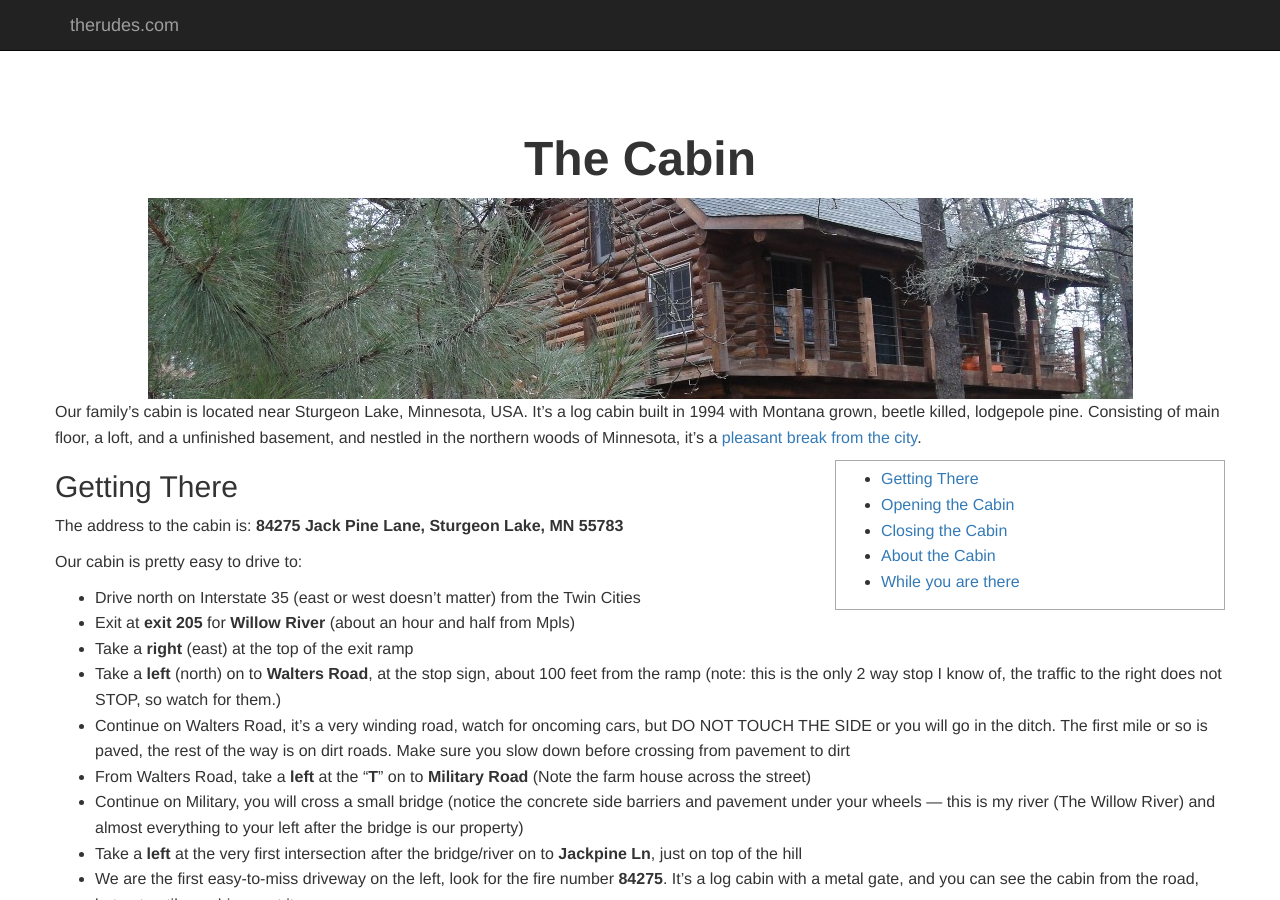
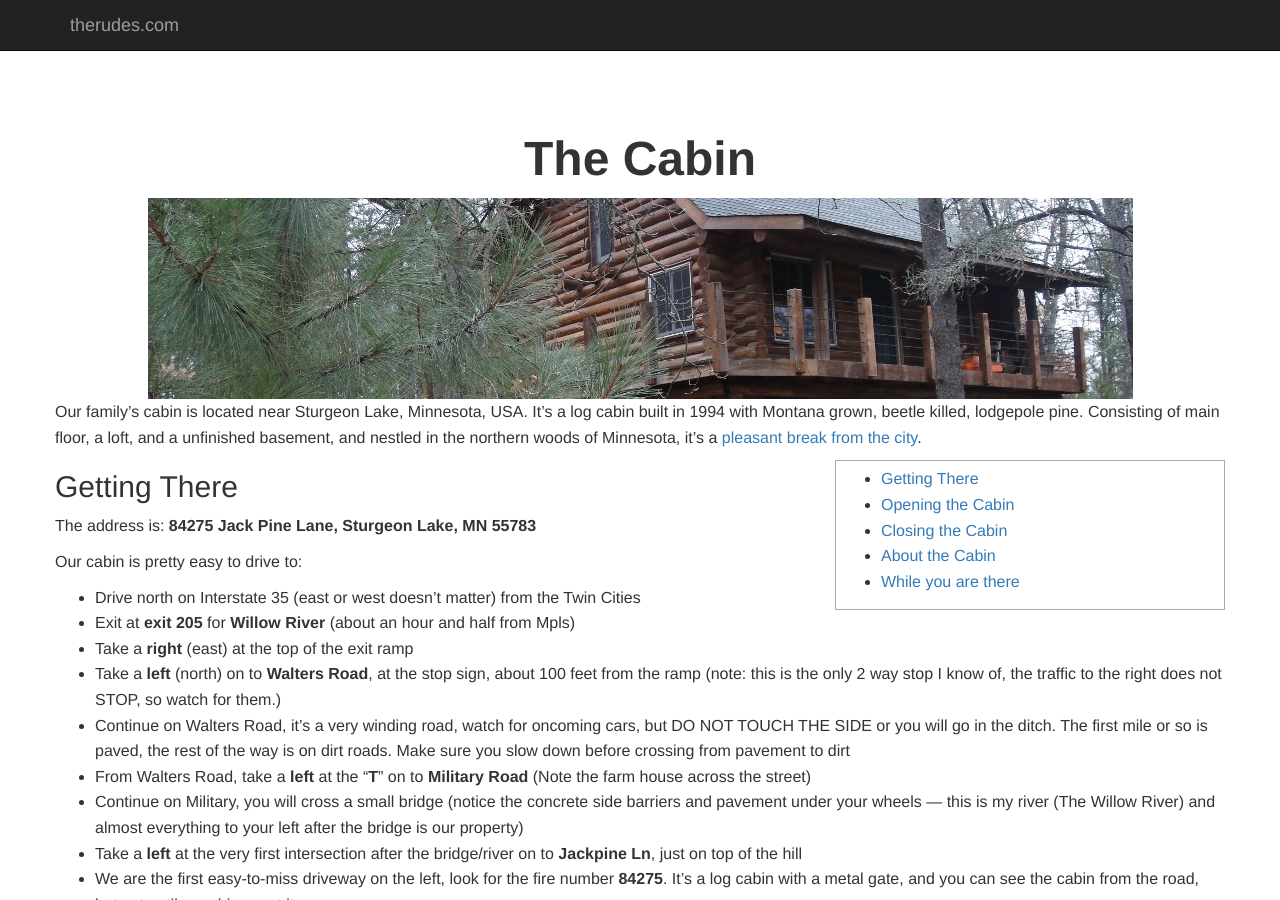
Before and after one commit to mattrude/therudes.com, a Jekyll site: the page built from cabin.html, in a window 1280 px wide and 900 px high. Built offline with Jekyll 4.4.1, drawn with Linux system fonts in a browser that asks for light colours; nearby versions of some CDN libraries.

Commit message:
Update cabin.html

```diff
--- a/_includes/cabin.html
+++ b/_includes/cabin.html
@@ -8,8 +8,8 @@
 
       <div>
         <p>Our family’s cabin is located near Sturgeon Lake, Minnesota, USA. It’s a log cabin built in 1994 with Montana grown, beetle killed, lodgepole pine. Consisting of main floor, a loft, and a unfinished basement, and nestled in the northern woods of Minnesota, it’s a <a href="https://mattrude.com/places/cabin/">pleasant break from the city</a>.</p>
+
         {% if page.url != "/" %}
-
         <div class="col-md-4 col-md-offset-8 table_of_contents">
           <ul>
             <li><a href="#getting-there">Getting There</a></li>
@@ -22,7 +22,7 @@
         </div>
         <div class="offsetanchor" id="getting-there">
           <h2>Getting There</h2>
-          <p>The address to the cabin is: <b>84275 Jack Pine Lane, Sturgeon Lake, MN 55783</b></p>
+          <p>The address is: <b>84275 Jack Pine Lane, Sturgeon Lake, MN 55783</b></p>
           <p>Our cabin is pretty easy to drive to:</p>
           <ul>
             <li>Drive north on Interstate 35 (east or west doesn&#8217;t matter) from the Twin Cities</li>
```
